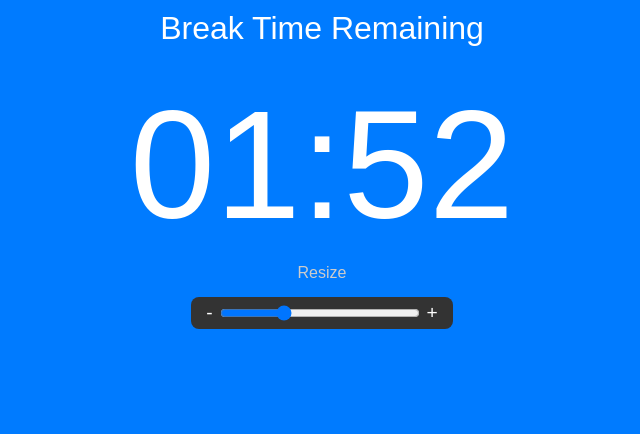
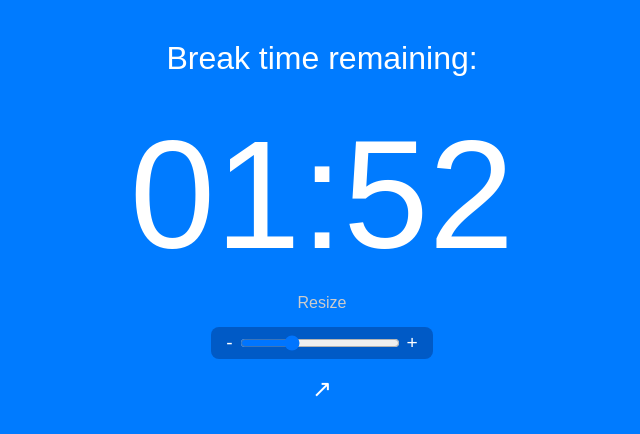
Before and after one commit to hellomynameisariel/fiftyflow, a plain HTML site: page index.html in a window 1280 px wide. Shown: the whole page, without its empty margins (318-958 px from the left). Drawn offline with Linux system fonts and the light colour scheme.

Commit message:
Update index.html

```diff
--- a/index.html
+++ b/index.html
@@ -3,38 +3,46 @@
 <head>
 <meta charset="UTF-8">
 <meta name="viewport" content="width=device-width, initial-scale=1.0">
-<title>Breakshift Timer</title>
+<title>FiftyFlow Timer</title>
 <style>
   body { background-color: #000; color: #ccc; display: flex; flex-direction: column; align-items: center; justify-content: flex-start; height: 100vh; margin: 0; font-family: Arial, sans-serif; padding-top: 10px; transition: background-color 1s, color 1s; }
-  #banner { font-size: 2em; margin-bottom: 10px; display: none; }
+  #banner { font-size: 2em; margin-top: 30px; margin-bottom: 10px; display: none; }
   #timer { font-size: var(--timer-font-size, 12vw); text-align: center; margin-top: 20px; }
   #controls { margin-top: 15px; display: flex; flex-direction: column; align-items: center; gap: 10px; }
-  .slider-bar { display: flex; align-items: center; background-color: #333; padding: 5px 10px; border-radius: 8px; }
+  .slider-bar { display: flex; align-items: center; padding: 5px 10px; border-radius: 8px; }
   .slider-bar span { margin: 0 5px; font-size: 1.2em; }
   .slider-label { margin-top: 10px; font-size: 1em; color: #ccc; }
-  input[type=range] { width: 200px; background: transparent; }
+  input[type=range] { width: 160px; background: transparent; }
+  #popOutButton { background: none; border: none; color: inherit; font-size: 1.5em; cursor: pointer; margin-top: 5px; }
 </style>
 </head>
 <body>
 
-<div id="banner">Break Time Remaining</div>
+<div id="banner">Break time remaining:</div>
 <div id="timer">00:00</div>
 <div class="slider-label">Resize</div>
 <div id="controls">
-  <div class="slider-bar">
+  <div class="slider-bar" id="sliderBar">
     <span>-</span>
     <input type="range" id="sizeSlider" min="4" max="30" value="12">
     <span>+</span>
   </div>
+  <button id="popOutButton" title="Open in new window">↗</button>
 </div>
 
 <script>
 const timerDisplay = document.getElementById('timer');
 const sizeSlider = document.getElementById('sizeSlider');
 const banner = document.getElementById('banner');
+const sliderBar = document.getElementById('sliderBar');
+const popOutButton = document.getElementById('popOutButton');
 
 sizeSlider.addEventListener('input', () => {
   document.documentElement.style.setProperty('--timer-font-size', sizeSlider.value + 'vw');
+});
+
+popOutButton.addEventListener('click', () => {
+  window.open(window.location.href, '_blank', 'width=400,height=400,menubar=no,toolbar=no,location=no,status=no');
 });
 
 function updateTimer() {
@@ -60,9 +68,14 @@ function updateTimer() {
     String(secondsRemaining).padStart(2, '0');
 
   if (countingBreak) {
-    document.body.style.backgroundColor = '#007BFF'; // Breaktime blue
+    if (minutesRemaining === 1 && secondsRemaining === 0) {
+      document.body.style.backgroundColor = '#CC3333'; // Red alert near end of break
+    } else {
+      document.body.style.backgroundColor = '#007BFF'; // Breaktime blue
+    }
     document.body.style.color = '#ffffff';
     banner.style.display = 'block';
+    sliderBar.style.backgroundColor = 'rgba(0, 79, 179, 0.75)';
   } else {
     banner.style.display = 'none';
 
@@ -76,6 +89,7 @@ function updateTimer() {
     const value = Math.floor(brightness * 255);
     document.body.style.backgroundColor = `rgb(${value}, ${value}, ${value})`;
     document.body.style.color = (brightness >= 0.5) ? '#000000' : '#ffffff';
+    sliderBar.style.backgroundColor = `rgb(${Math.max(0, value - 40)}, ${Math.max(0, value - 40)}, ${Math.max(0, value - 40)})`;
   }
 
   setTimeout(updateTimer, 1000 - new Date().getMilliseconds());
```
